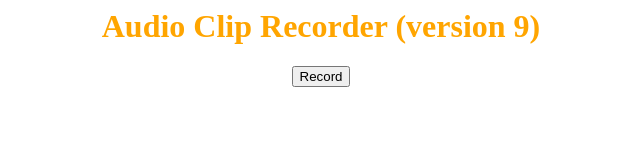
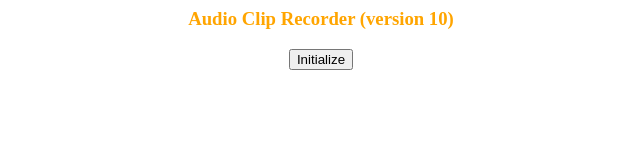
Before and after one commit to dmitrykolesnikovich/microphone, a plain HTML site: page index.html in a window 1280 px wide. Shown: the whole page, without its empty margins (319-959 px from the left). Drawn offline with nearby package versions, Linux system fonts and the light colour scheme.

Commit message:
change button name to Initialize version 10

```diff
--- a/index.html
+++ b/index.html
@@ -42,6 +42,7 @@
 
 					// Set up event handler for the "Record" button.
 					$("#record")[0].onclick = null;
+					$("#record").html("Record");
 					$("#record").on("click", () => {
 						if(recording) {
 							mediaRecorder.stop();
@@ -64,9 +65,9 @@
 </head>
 <body>
 <div style="text-align: center;">
-    <h1 style="color: orange">Audio Clip Recorder (version 9)</h1>
+    <h3 style="color: orange">Audio Clip Recorder (version 10)</h3>
     <p>
-        <button id="record" onclick="initialize()">Record</button>
+        <button id="record" onclick="initialize()">Initialize</button>
     </p>
     <div id="sound-clip"></div>
 </div>
```
